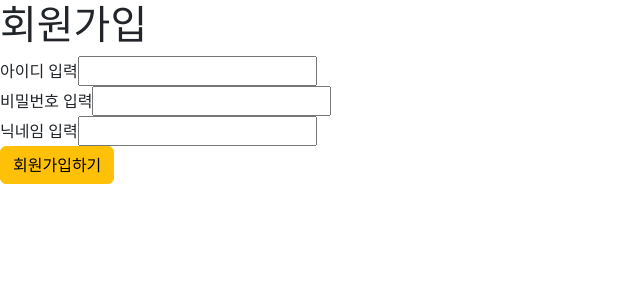
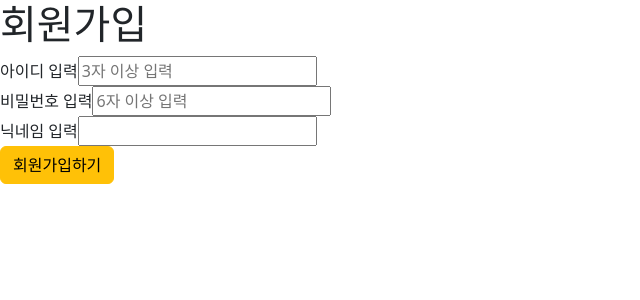
Before and after one commit to hae-min/oss-teamproject, a React (Create React App) app: page /join in a window 1280 px wide. Shown: the top 300 px of the page, without its empty margins (0-640 px from the left). Built offline with nearby package versions, Linux system fonts and the light colour scheme.

Commit message:
origin 수정

```diff
--- a/src/Join.js
+++ b/src/Join.js
@@ -1,32 +1,23 @@
+import { useForm } from 'react-hook-form';
 import { useState } from 'react';
 
 function Join() {
-    const [formData, setFormData] = useState({
-        userid: '',
-        password: '',
-        nickname: ''
+    const {
+        register,
+        handleSubmit,
+        formState: { errors, isSubmitting },
+        reset
+    } = useForm({
+        defaultValues: {
+            userid: '',
+            password: '',
+            nickname: ''
+        }
     });
+
     const [message, setMessage] = useState('');
-    const [isLoading, setIsLoading] = useState(false);
 
-    const handleChange = (e) => {
-        const { name, value } = e.target;
-        setFormData(prev => ({
-            ...prev,
-            [name]: value
-        }));
-    };
-
-    const handleSubmit = async (e) => {
-        e.preventDefault();
-
-        // 입력값 검증
-        if (!formData.userid || !formData.password || !formData.nickname) {
-            setMessage('모든 필드를 입력해주세요.');
-            return;
-        }
-
-        setIsLoading(true);
+    const onSubmit = async (data) => {
         setMessage('');
 
         try {
@@ -36,20 +27,20 @@ function Join() {
                     'Content-Type': 'application/json',
                 },
                 body: JSON.stringify({
-                    userid: formData.userid,
-                    password: formData.password,
-                    nickname: formData.nickname,
-                    minute_study: 0,
-                    minute_rest: 0,
-                    dog: "0",
-                    study: "0"
+                    userid: data.userid,
+                    password: data.password,
+                    nickname: data.nickname,
+                    lastdate: 0,
+                    study_time: 0,
+                    message: "",
+                    dogPic: "",
                 })
             });
 
             if (response.ok) {
-                const data = await response.json();
+                const result = await response.json();
                 setMessage('회원가입이 완료되었습니다!');
-                // 폼 초기화
+                reset(); // 폼 초기화
                 setTimeout(() => {
                     window.location.href = '/login';
                 }, 1000);
@@ -58,61 +49,95 @@ function Join() {
             }
         } catch (error) {
             setMessage('오류가 발생했습니다: ' + error.message);
-        } finally {
-            setIsLoading(false);
         }
     };
 
     return (
         <div>
             <h1>회원가입</h1>
-            <form onSubmit={handleSubmit}>
+            <form onSubmit={handleSubmit(onSubmit)}>
                 <div className="input_id">
                     아이디 입력
                     <input
                         type="text"
-                        name="userid"
                         className="join_id"
-                        value={formData.userid}
-                        onChange={handleChange}
-                        disabled={isLoading}
+                        placeholder='3자 이상 입력'
+                        {...register("userid", {
+                            required: "아이디를 입력해주세요",
+                            minLength: {
+                                value: 3,
+                                message: "아이디는 3자 이상이어야 합니다"
+                            }
+                        })}
+                        disabled={isSubmitting}
                     />
+                    {errors.userid && (
+                        <p style={{ color: 'red', fontSize: '14px', margin: '5px 0' }}>
+                            {errors.userid.message}
+                        </p>
+                    )}
                 </div>
 
                 <div className="input_password">
                     비밀번호 입력
                     <input
                         type="password"
-                        name="password"
                         className="join_password"
-                        value={formData.password}
-                        onChange={handleChange}
-                        disabled={isLoading}
+                        placeholder='6자 이상 입력'
+                        {...register("password", {
+                            required: "비밀번호를 입력해주세요",
+                            minLength: {
+                                value: 6,
+                                message: "비밀번호는 6자 이상이어야 합니다"
+                            }
+                        })}
+                        disabled={isSubmitting}
                     />
+                    {errors.password && (
+                        <p style={{ color: 'red', fontSize: '14px', margin: '5px 0' }}>
+                            {errors.password.message}
+                        </p>
+                    )}
                 </div>
 
                 <div className="input_nickname">
                     닉네임 입력
                     <input
                         type="text"
-                        name="nickname"
                         className="join_nickname"
-                        value={formData.nickname}
-                        onChange={handleChange}
-                        disabled={isLoading}
+                        {...register("nickname", {
+                            required: "닉네임을 입력해주세요",
+                            minLength: {
+                                value: 2,
+                                message: "닉네임은 2자 이상이어야 합니다"
+                            }
+                        })}
+                        disabled={isSubmitting}
                     />
+                    {errors.nickname && (
+                        <p style={{ color: 'red', fontSize: '14px', margin: '5px 0' }}>
+                            {errors.nickname.message}
+                        </p>
+                    )}
                 </div>
 
                 <button
                     type="submit"
                     className="btn btn-warning"
-                    disabled={isLoading}
+                    disabled={isSubmitting}
                 >
-                    {isLoading ? '처리중...' : '회원가입하기'}
-                </button>{/*join_button*/}
+                    {isSubmitting ? '처리중...' : '회원가입하기'}
+                </button>
             </form>
 
-            {message && <p style={{ marginTop: '10px', color: message.includes('완료') ? 'green' : 'red' }}>{message}</p>}
+            {message && (
+                <p style={{
+                    marginTop: '10px',
+                    color: message.includes('완료') ? 'green' : 'red'
+                }}>
+                    {message}
+                </p>
+            )}
         </div>
     );
 }
--- a/src/Profile.js
+++ b/src/Profile.js
@@ -1,6 +1,8 @@
 import { useState, useEffect } from 'react';
+import { useNavigate } from 'react-router-dom';
 
 function Profile() {
+  const navigate = useNavigate();
   const [nickname, setNickname] = useState('');
   const [loading, setLoading] = useState(false);
   const [user, setUser] = useState(null);
@@ -145,6 +147,7 @@ function Profile() {
   return (
     <div className="profile_container">
       <h1 className="title">댕모도로</h1>
+      <div className='btn btn-warning' onClick={() => navigate('/')}>home</div>
       <div>내 정보</div>
 
       <form onSubmit={handleSearch}>
```
